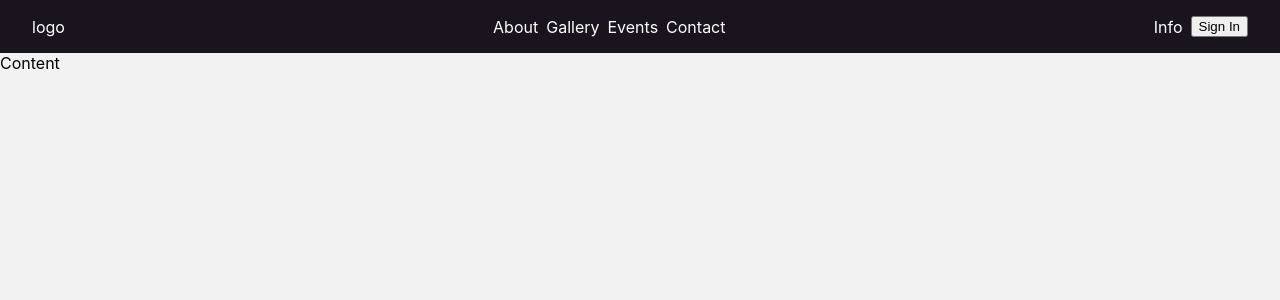
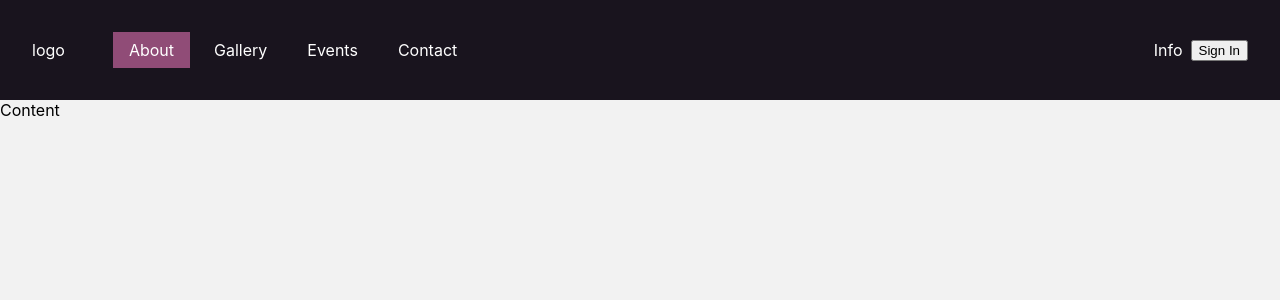
Before and after one commit to JuliaCMint/design-system, a React (Create React App) app: page / in a window 1280 px wide. Shown: the top 300 px of the page. Built offline with nearby package versions, Linux system fonts and the light colour scheme.

Commit message:
added menu item styles

```diff
--- a/src/components/Header.jsx
+++ b/src/components/Header.jsx
@@ -14,20 +14,28 @@ const Menu = styled(StretchableFlexContainer).attrs(() => ({
   color: white;
 `;
 
+const MenuItem = styled(PaddingWrapper).attrs(() => ({
+  as: "li",
+  padding: ["m", "l"],
+}))`
+  background-color: ${(props) => (props.active ? "#904C77" : "transparent")};
+  list-style-type: none;
+`;
+
 const Header = () => {
   return (
     <Menu>
       <div>logo</div>
-      <InlineFlexContainer gap="m" justify="center" align="center">
-        <span>About</span>
-        <span>Gallery</span>
-        <span>Events</span>
-        <span>Contact</span>
-      </InlineFlexContainer>
-      <StretchableFlexContainer gap="m" align="center" justify="end">
-        <span>Info</span>
-        <button>Sign In</button>
-      </StretchableFlexContainer>
+      <nav>
+        <InlineFlexContainer as="ul" gap="m" justify="flex-start" wrap="wrap">
+          <MenuItem active>About</MenuItem>
+          <MenuItem>Gallery</MenuItem>
+          <MenuItem>Events</MenuItem>
+          <MenuItem>Contact</MenuItem>
+        </InlineFlexContainer>
+      </nav>
+      <span>Info</span>
+      <button>Sign In</button>
     </Menu>
   );
 };
```
